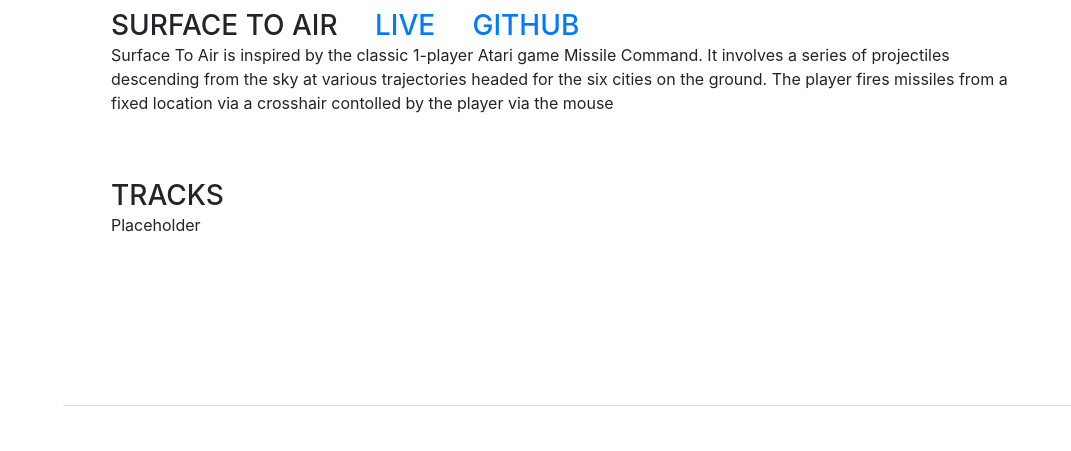
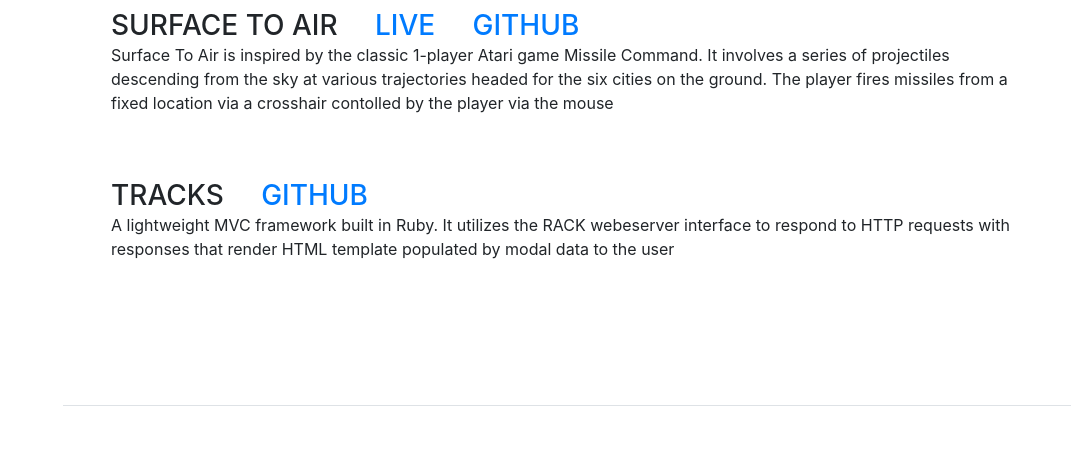
Before and after one commit to bdberm/bdberm.github.io, a website with bundled scripts: page index.html in a window 1280 px wide. Shown: the part 1194-1645 px from the top of the page, without its empty margins (209-1280 px from the left). Built offline with nearby package versions, Linux system fonts and the light colour scheme; files whose address does not match are found by name; a web font is replaced by a local one.

Commit message:
update Tracks

```diff
--- a/index.html
+++ b/index.html
@@ -114,7 +114,7 @@
 
           <div class="resume-item d-flex flex-column flex-md-row mb-5">
             <div class="resume-content mr-auto">
-              <h3 class="mb-0">Surface To Air  &nbsp; &nbsp;  <a href= "#" >LIVE</a>   &nbsp; &nbsp; <a href= "https://github.com/bdberm/surface-to-air"> GITHUB</a></h3>
+              <h3 class="mb-0">Surface To Air  &nbsp; &nbsp;  <a href= "http://www.benjamin-berman.com/surface-to-air/" >LIVE</a>   &nbsp; &nbsp; <a href= "https://github.com/bdberm/surface-to-air"> GITHUB</a></h3>
               <p>Surface To Air is inspired by the classic 1-player Atari game Missile Command. It involves a series of projectiles descending from the sky at various trajectories headed for the six cities on the ground. The player fires missiles from a fixed location via a crosshair contolled by the player via the mouse</p>
             </div>
 
@@ -122,8 +122,8 @@
 
           <div class="resume-item d-flex flex-column flex-md-row mb-5">
             <div class="resume-content mr-auto">
-              <h3 class="mb-0">Tracks</h3>
-              <p>Placeholder</p>
+              <h3 class="mb-0">Tracks  &nbsp; &nbsp;  <a href= "https://github.com/bdberm/tracks" >GitHub</a></h3>
+              <p>A lightweight MVC framework built in Ruby. It utilizes the RACK webeserver interface to respond to HTTP requests with responses that render HTML template populated by modal data to the user</p>
             </div>
 
           </div>
```
